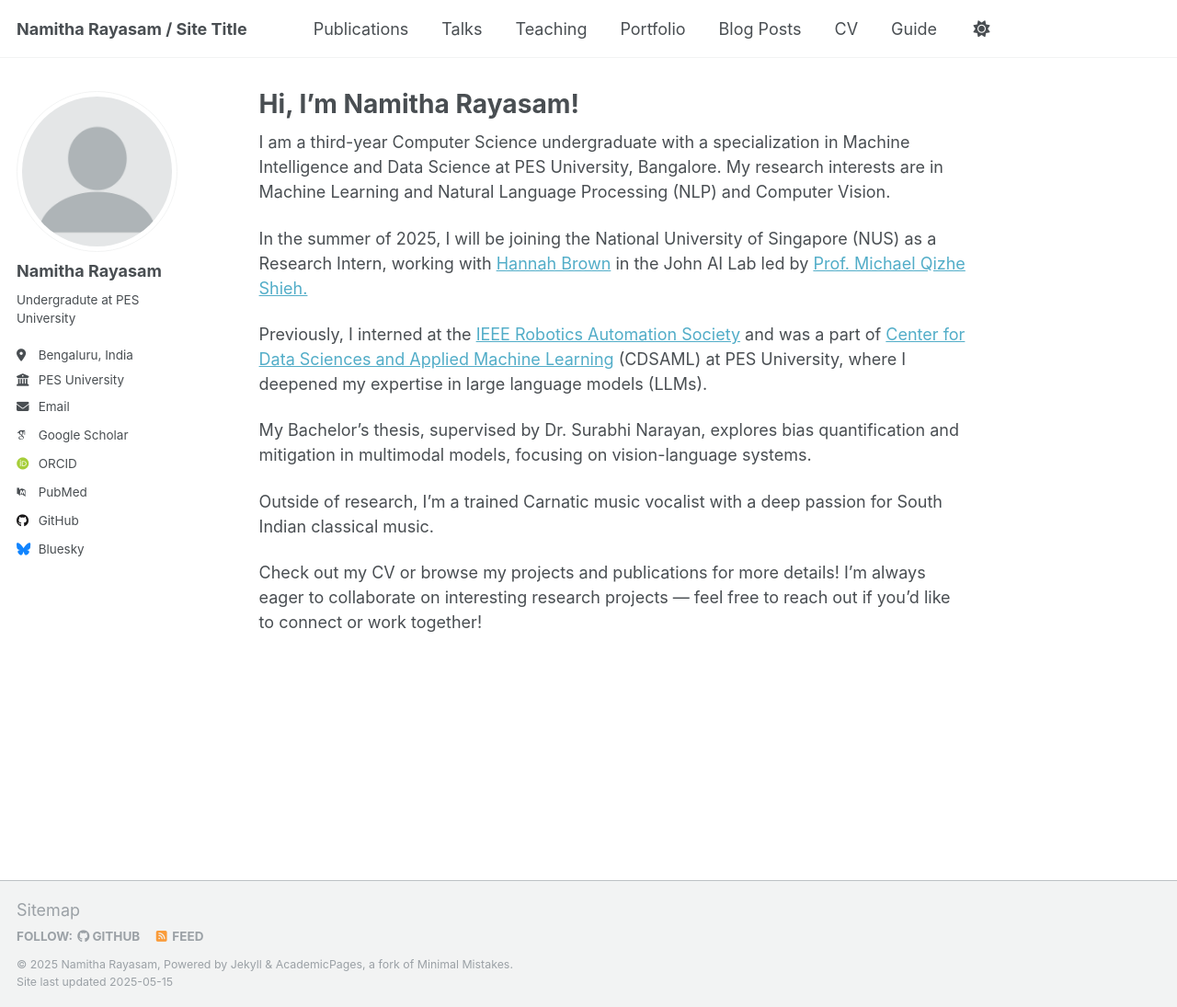
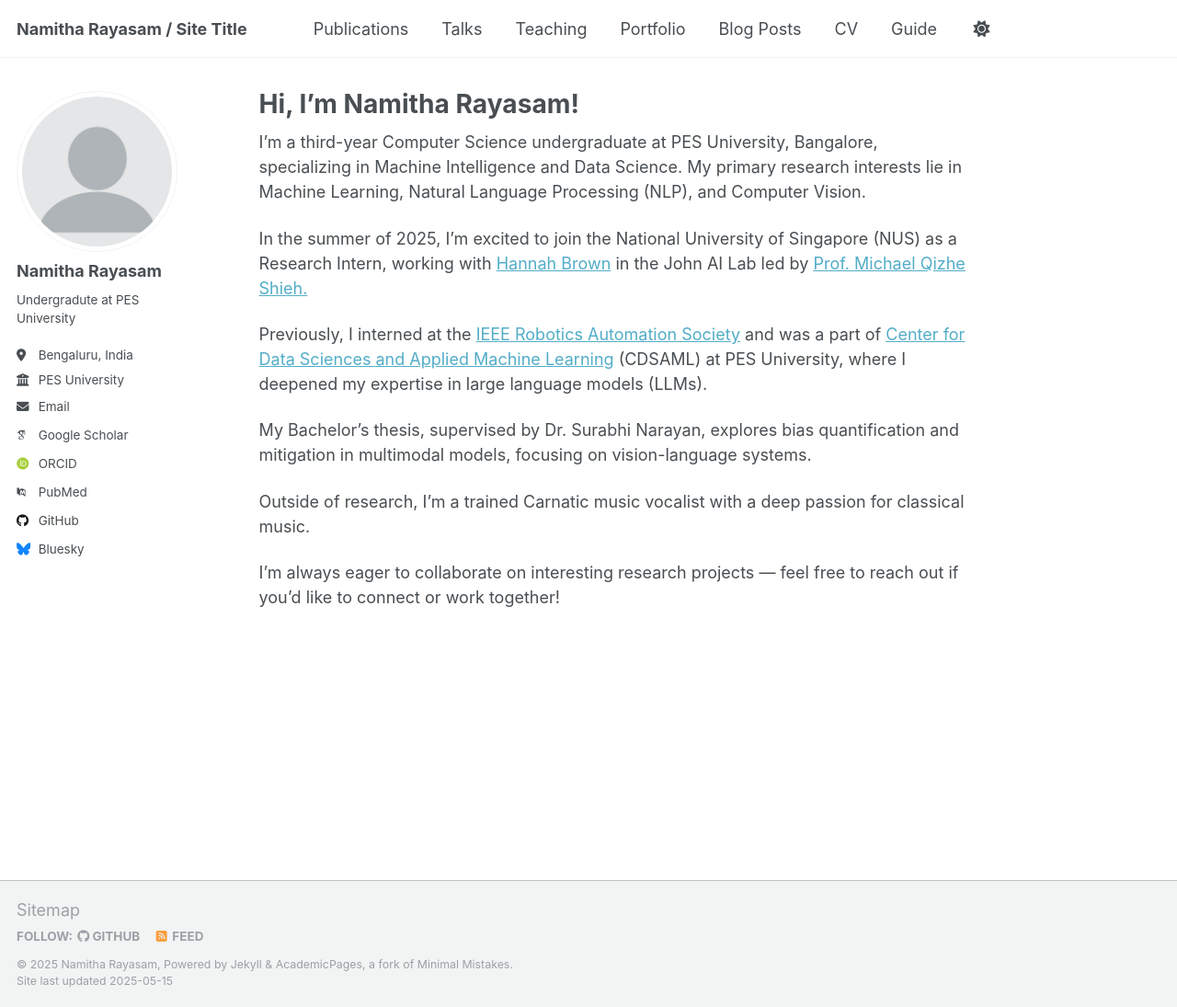
Before and after one commit to namitharayasam/namitharayasam.github.io, a Jekyll site: the page built from _pages/about.md, in a window 1280 px wide and 1095 px high. Shown: the whole window at 92% size. Built offline with Jekyll 4.4.1, drawn with Linux system fonts in a browser that asks for light colours; some web fonts are replaced.

Commit message:
Update about.md

```diff
--- a/_pages/about.md
+++ b/_pages/about.md
@@ -7,17 +7,17 @@ redirect_from:
   - /about.html
 ---
 
-I am a third-year Computer Science undergraduate with a specialization in Machine Intelligence and Data Science at PES University, Bangalore. My research interests are in Machine Learning and Natural Language Processing (NLP) and Computer Vision.
+I’m a third-year Computer Science undergraduate at PES University, Bangalore, specializing in Machine Intelligence and Data Science. My primary research interests lie in Machine Learning, Natural Language Processing (NLP), and Computer Vision.
 
-In the summer of 2025, I will be joining the National University of Singapore (NUS) as a Research Intern, working with [Hannah Brown]() in the John AI Lab led by [Prof. Michael Qizhe Shieh.]()
+In the summer of 2025, I’m excited to join the National University of Singapore (NUS) as a Research Intern, working with [Hannah Brown]() in the John AI Lab led by [Prof. Michael Qizhe Shieh.]()
 
 Previously, I interned at the [IEEE Robotics Automation Society](https://ieee-ras-pesu.github.io/website/) and was a part of [Center for Data Sciences and Applied Machine Learning](https://research.pes.edu/center-for-data-sciences-and-applied-machine-learning/) (CDSAML) at PES University, where I deepened my expertise in large language models (LLMs).
 
 My Bachelor’s thesis, supervised by Dr. Surabhi Narayan, explores bias quantification and mitigation in multimodal models, focusing on vision-language systems.
 
-Outside of research, I'm a trained Carnatic music vocalist with a deep passion for South Indian classical music.
+Outside of research, I'm a trained Carnatic music vocalist with a deep passion for classical music.
 
-Check out my CV or browse my projects and publications for more details! I’m always eager to collaborate on interesting research projects — feel free to reach out if you'd like to connect or work together!
+I’m always eager to collaborate on interesting research projects — feel free to reach out if you'd like to connect or work together!
 
 
 
```
